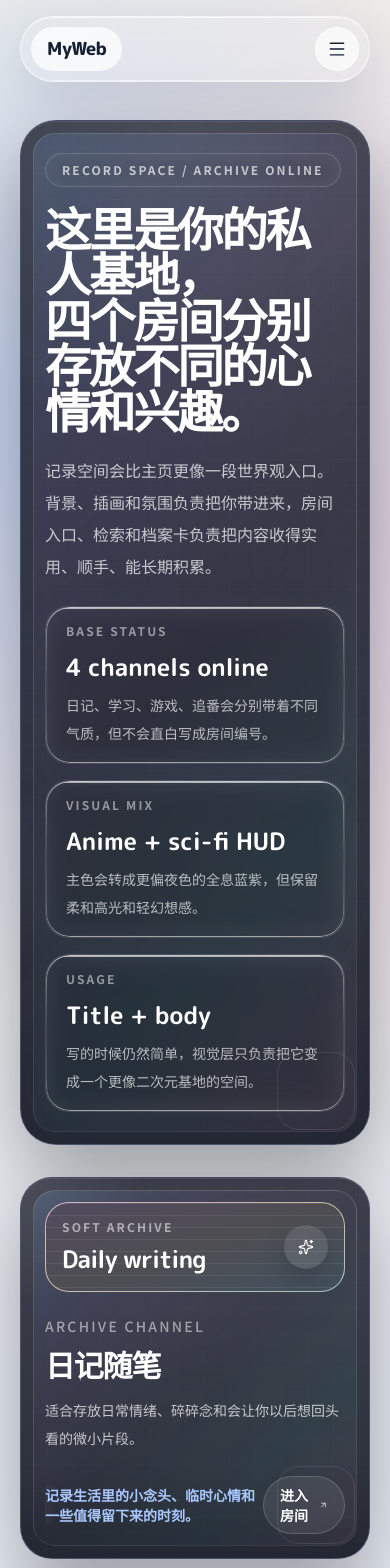
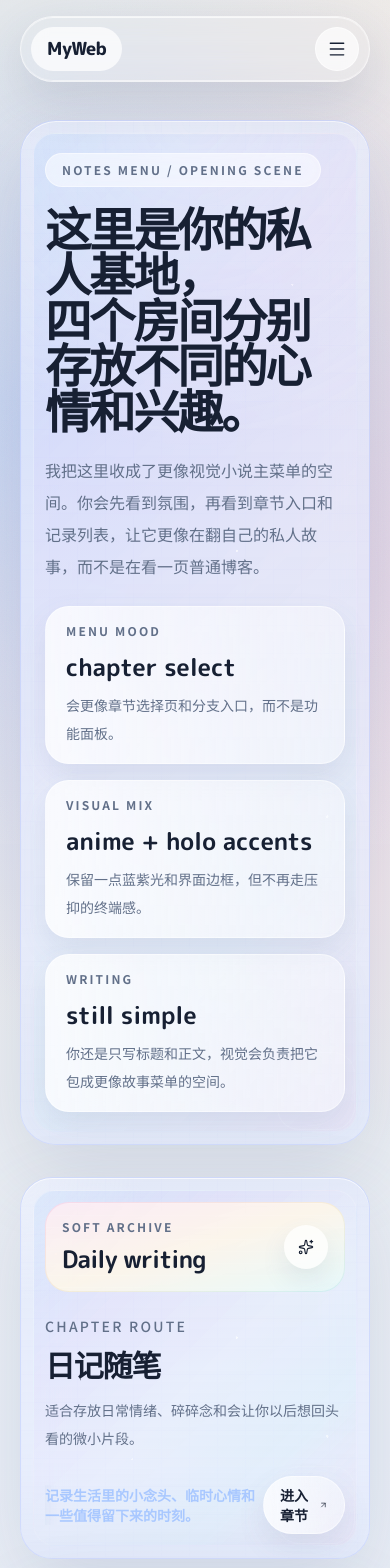
Before and after one commit to znzky04/MyWeb, a Next.js app: page /notes in a window 390 px wide. Shown: the top 1568 px of the page. Built offline with nearby package versions, Linux system fonts and the light colour scheme.

Commit message:
feat: restyle notes as visual novel menus

```diff
--- a/src/app/globals.css
+++ b/src/app/globals.css
@@ -181,39 +181,39 @@ img {
 
 .notes-cosmos {
   background:
-    radial-gradient(circle at 20% 16%, rgba(129, 181, 255, 0.28), transparent 20%),
-    radial-gradient(circle at 78% 18%, rgba(255, 154, 210, 0.24), transparent 18%),
-    radial-gradient(circle at 52% 78%, rgba(115, 255, 228, 0.16), transparent 18%),
-    linear-gradient(180deg, rgba(9, 13, 26, 0.96) 0%, rgba(14, 18, 34, 0.96) 54%, rgba(18, 24, 44, 0.94) 100%);
+    radial-gradient(circle at 18% 18%, rgba(143, 190, 255, 0.34), transparent 22%),
+    radial-gradient(circle at 82% 16%, rgba(255, 176, 213, 0.28), transparent 20%),
+    radial-gradient(circle at 50% 82%, rgba(183, 245, 232, 0.22), transparent 20%),
+    linear-gradient(180deg, rgba(243, 246, 255, 0.98) 0%, rgba(227, 235, 255, 0.96) 48%, rgba(219, 226, 248, 0.96) 100%);
 }
 
 .notes-panel {
-  border: 1px solid rgba(154, 176, 255, 0.16);
+  border: 1px solid rgba(154, 176, 255, 0.28);
   background:
-    linear-gradient(180deg, rgba(255, 255, 255, 0.06), rgba(255, 255, 255, 0.03)),
-    rgba(10, 14, 28, 0.82);
+    linear-gradient(180deg, rgba(255, 255, 255, 0.84), rgba(255, 255, 255, 0.62)),
+    rgba(227, 235, 255, 0.58);
   backdrop-filter: blur(22px);
   box-shadow:
-    0 28px 80px rgba(0, 0, 0, 0.34),
-    inset 0 1px 0 rgba(255, 255, 255, 0.08);
+    0 28px 80px rgba(82, 102, 146, 0.16),
+    inset 0 1px 0 rgba(255, 255, 255, 0.72);
 }
 
 .notes-panel::before {
   background: linear-gradient(
     135deg,
-    rgba(120, 182, 255, 0.44) 0%,
-    rgba(189, 145, 255, 0.2) 28%,
-    rgba(255, 255, 255, 0.04) 52%,
-    rgba(107, 255, 224, 0.18) 76%,
+    rgba(120, 182, 255, 0.42) 0%,
+    rgba(189, 145, 255, 0.22) 28%,
+    rgba(255, 255, 255, 0.16) 52%,
+    rgba(107, 255, 224, 0.14) 76%,
     rgba(255, 170, 214, 0.34) 100%
   );
 }
 
 .notes-grid {
   background-image:
-    linear-gradient(rgba(130, 155, 255, 0.08) 1px, transparent 1px),
-    linear-gradient(90deg, rgba(130, 155, 255, 0.08) 1px, transparent 1px);
-  background-size: 26px 26px;
+    linear-gradient(rgba(130, 155, 255, 0.07) 1px, transparent 1px),
+    linear-gradient(90deg, rgba(130, 155, 255, 0.07) 1px, transparent 1px);
+  background-size: 28px 28px;
 }
 
 .holo-line {
@@ -234,6 +234,21 @@ img {
 @keyframes holo-sweep {
   from { transform: translateX(-100%); }
   to { transform: translateX(100%); }
+}
+
+.vn-stars {
+  background-image:
+    radial-gradient(circle at 10% 20%, rgba(255,255,255,0.85) 0 1.2px, transparent 1.3px),
+    radial-gradient(circle at 78% 16%, rgba(255,255,255,0.65) 0 1px, transparent 1.1px),
+    radial-gradient(circle at 62% 42%, rgba(255,255,255,0.7) 0 1.1px, transparent 1.2px),
+    radial-gradient(circle at 32% 74%, rgba(255,255,255,0.6) 0 1px, transparent 1.1px),
+    radial-gradient(circle at 88% 68%, rgba(255,255,255,0.75) 0 1.2px, transparent 1.3px);
+}
+
+.vn-ribbon {
+  background: linear-gradient(90deg, rgba(255,255,255,0.76), rgba(255,255,255,0.42));
+  border: 1px solid rgba(255,255,255,0.48);
+  box-shadow: 0 12px 28px rgba(95, 113, 152, 0.12);
 }
 
 .ambient-mask {
--- a/src/app/notes/page.tsx
+++ b/src/app/notes/page.tsx
@@ -6,39 +6,39 @@ export default function NotesPage() {
   return (
     <SiteShell>
       <Container className="space-y-8 py-10 sm:py-14">
-        <section className="notes-panel hud-frame notes-cosmos relative overflow-hidden rounded-[36px] px-6 py-8 text-white sm:px-8 sm:py-10">
+        <section className="notes-panel hud-frame notes-cosmos vn-stars relative overflow-hidden rounded-[36px] px-6 py-8 sm:px-8 sm:py-10">
           <div className="notes-grid absolute inset-0 opacity-30" />
-          <div className="absolute inset-0 bg-[radial-gradient(circle_at_top,rgba(255,255,255,0.08),transparent_32%),linear-gradient(180deg,transparent,rgba(5,8,18,0.18)_72%,rgba(5,8,18,0.4)_100%)]" />
+          <div className="absolute inset-0 bg-[radial-gradient(circle_at_top,rgba(255,255,255,0.24),transparent_32%),linear-gradient(180deg,transparent,rgba(236,241,255,0.28)_72%,rgba(220,228,246,0.42)_100%)]" />
           <div className="relative grid gap-6 xl:grid-cols-[1.15fr_0.85fr] xl:items-end">
             <div className="max-w-3xl">
-              <p className="inline-flex items-center gap-2 rounded-full border border-white/14 bg-white/8 px-4 py-2 text-xs font-semibold tracking-[0.18em] text-white/68 uppercase backdrop-blur-md">
-                record space / archive online
+              <p className="inline-flex items-center gap-2 rounded-full border border-white/46 bg-white/54 px-4 py-2 text-xs font-semibold tracking-[0.18em] text-ink-soft uppercase backdrop-blur-md">
+                notes menu / opening scene
               </p>
-              <h1 className="mt-5 font-heading text-[clamp(2.9rem,6vw,5rem)] font-extrabold leading-[0.98] tracking-[-0.05em] text-white">
+              <h1 className="mt-5 font-heading text-[clamp(2.9rem,6vw,5rem)] font-extrabold leading-[0.98] tracking-[-0.05em] text-ink">
                 这里是你的私人基地，
                 <br />
                 四个房间分别存放不同的心情和兴趣。
               </h1>
-              <p className="mt-5 max-w-2xl text-base leading-8 text-white/72 sm:text-lg">
-                记录空间会比主页更像一段世界观入口。背景、插画和氛围负责把你带进来，房间入口、检索和档案卡负责把内容收得实用、顺手、能长期积累。
+              <p className="mt-5 max-w-2xl text-base leading-8 text-ink-soft sm:text-lg">
+                我把这里收成了更像视觉小说主菜单的空间。你会先看到氛围，再看到章节入口和记录列表，让它更像在翻自己的私人故事，而不是在看一页普通博客。
               </p>
             </div>
 
             <div className="grid gap-4 sm:grid-cols-3 xl:grid-cols-1">
-              <div className="liquid-glass rounded-[24px] border border-white/10 bg-white/7 px-5 py-4 text-white">
-                <p className="text-xs font-semibold tracking-[0.18em] text-white/50 uppercase">Base status</p>
-                <p className="mt-3 font-heading text-2xl font-bold text-white">4 channels online</p>
-                <p className="mt-2 text-sm leading-7 text-white/68">日记、学习、游戏、追番会分别带着不同气质，但不会直白写成房间编号。</p>
+              <div className="vn-ribbon rounded-[24px] px-5 py-4 text-ink">
+                <p className="text-xs font-semibold tracking-[0.18em] text-ink-soft uppercase">Menu mood</p>
+                <p className="mt-3 font-heading text-2xl font-bold text-ink">chapter select</p>
+                <p className="mt-2 text-sm leading-7 text-ink-soft">会更像章节选择页和分支入口，而不是功能面板。</p>
               </div>
-              <div className="liquid-glass rounded-[24px] border border-white/10 bg-white/7 px-5 py-4 text-white">
-                <p className="text-xs font-semibold tracking-[0.18em] text-white/50 uppercase">Visual mix</p>
-                <p className="mt-3 font-heading text-2xl font-bold text-white">Anime + sci-fi HUD</p>
-                <p className="mt-2 text-sm leading-7 text-white/68">主色会转成更偏夜色的全息蓝紫，但保留柔和高光和轻幻想感。</p>
+              <div className="vn-ribbon rounded-[24px] px-5 py-4 text-ink">
+                <p className="text-xs font-semibold tracking-[0.18em] text-ink-soft uppercase">Visual mix</p>
+                <p className="mt-3 font-heading text-2xl font-bold text-ink">anime + holo accents</p>
+                <p className="mt-2 text-sm leading-7 text-ink-soft">保留一点蓝紫光和界面边框，但不再走压抑的终端感。</p>
               </div>
-              <div className="liquid-glass rounded-[24px] border border-white/10 bg-white/7 px-5 py-4 text-white">
-                <p className="text-xs font-semibold tracking-[0.18em] text-white/50 uppercase">Usage</p>
-                <p className="mt-3 font-heading text-2xl font-bold text-white">Title + body</p>
-                <p className="mt-2 text-sm leading-7 text-white/68">写的时候仍然简单，视觉层只负责把它变成一个更像二次元基地的空间。</p>
+              <div className="vn-ribbon rounded-[24px] px-5 py-4 text-ink">
+                <p className="text-xs font-semibold tracking-[0.18em] text-ink-soft uppercase">Writing</p>
+                <p className="mt-3 font-heading text-2xl font-bold text-ink">still simple</p>
+                <p className="mt-2 text-sm leading-7 text-ink-soft">你还是只写标题和正文，视觉会负责把它包成更像故事菜单的空间。</p>
               </div>
             </div>
           </div>
--- a/src/components/notes/notes-list.tsx
+++ b/src/components/notes/notes-list.tsx
@@ -28,7 +28,7 @@ export function NotesList({
           <NoteCard key={`${note.category}-${note.slug}`} note={note} index={index} category={category} />
         ))}
         {filtered.length === 0 ? (
-          <div className="notes-panel hud-frame rounded-[28px] px-5 py-12 text-center text-sm leading-7 text-white/70">
+          <div className="notes-panel hud-frame vn-stars rounded-[28px] px-5 py-12 text-center text-sm leading-7 text-ink-soft">
             当前没有匹配的标题，可以换个关键词试试。
           </div>
         ) : null}
--- a/src/components/ui/category-card.tsx
+++ b/src/components/ui/category-card.tsx
@@ -6,32 +6,32 @@ export function CategoryCard({ category }: { category: NotesCategory }) {
   return (
     <Link
       href={`/notes/${category.slug}`}
-      className="group notes-panel hud-frame notes-cosmos relative overflow-hidden rounded-[32px] p-6 text-white transition hover:-translate-y-1"
+      className="group notes-panel hud-frame notes-cosmos vn-stars relative overflow-hidden rounded-[32px] p-6 text-ink transition hover:-translate-y-1"
     >
       <div className="notes-grid absolute inset-0 opacity-25" />
-      <div className="absolute inset-0 bg-[radial-gradient(circle_at_top_left,rgba(255,255,255,0.08),transparent_24%),linear-gradient(180deg,transparent,rgba(4,7,18,0.22)_76%,rgba(4,7,18,0.4)_100%)]" />
+      <div className="absolute inset-0 bg-[radial-gradient(circle_at_top_left,rgba(255,255,255,0.26),transparent_24%),linear-gradient(180deg,transparent,rgba(236,241,255,0.26)_76%,rgba(220,228,246,0.42)_100%)]" />
       <div className={`relative mb-6 overflow-hidden rounded-[24px] bg-gradient-to-br ${category.accent} p-[1px]`}>
-        <div className="scanline-soft rounded-[23px] bg-[#0d1325]/65 px-4 py-4">
+        <div className="scanline-soft rounded-[23px] bg-white/48 px-4 py-4">
           <div className="flex items-center justify-between gap-4">
             <div>
-              <p className="text-xs font-semibold tracking-[0.18em] text-white/54 uppercase">{category.signal}</p>
-              <p className="mt-2 font-heading text-2xl font-bold tracking-[-0.03em] text-white">{category.subtitle}</p>
+              <p className="text-xs font-semibold tracking-[0.18em] text-ink-soft uppercase">{category.signal}</p>
+              <p className="mt-2 font-heading text-2xl font-bold tracking-[-0.03em] text-ink">{category.subtitle}</p>
             </div>
-            <div className="inline-flex h-11 w-11 items-center justify-center rounded-full bg-white/10 text-white shadow-[0_12px_24px_rgba(0,0,0,0.18)]">
+            <div className="inline-flex h-11 w-11 items-center justify-center rounded-full bg-white/72 text-ink shadow-[0_12px_24px_rgba(95,113,152,0.12)]">
               <Sparkles className="h-4 w-4" strokeWidth={1.7} />
             </div>
           </div>
         </div>
       </div>
 
-      <p className="relative text-sm font-medium tracking-[0.16em] text-white/52 uppercase">archive channel</p>
-      <h3 className="relative mt-3 font-heading text-3xl font-extrabold tracking-[-0.04em] text-white">{category.title}</h3>
-      <p className="relative mt-3 text-sm leading-7 text-white/72">{category.atmosphere}</p>
+      <p className="relative text-sm font-medium tracking-[0.16em] text-ink-soft uppercase">chapter route</p>
+      <h3 className="relative mt-3 font-heading text-3xl font-extrabold tracking-[-0.04em] text-ink">{category.title}</h3>
+      <p className="relative mt-3 text-sm leading-7 text-ink-soft">{category.atmosphere}</p>
 
       <div className="relative mt-6 flex items-center justify-between">
         <span className="holo-line text-sm font-semibold text-[#a9c8ff]">{category.description}</span>
-        <span className="inline-flex items-center gap-2 rounded-full border border-white/16 bg-white/8 px-4 py-2 text-sm font-semibold text-white transition group-hover:-translate-y-0.5">
-          进入房间
+        <span className="vn-ribbon inline-flex items-center gap-2 rounded-full px-4 py-2 text-sm font-semibold text-ink transition group-hover:-translate-y-0.5">
+          进入章节
           <ArrowUpRight className="h-4 w-4" strokeWidth={1.8} />
         </span>
       </div>
```
Also changed, not shown: src/app/notes/[category]/page.tsx (+12 -12 lines), src/components/notes/note-card.tsx (+10 -10 lines), src/components/notes/note-detail.tsx (+8 -8 lines), src/components/ui/search-input.tsx (+6 -6 lines).
